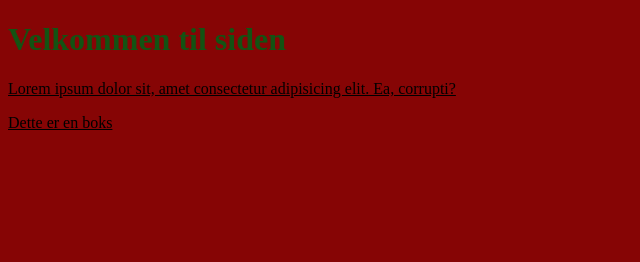
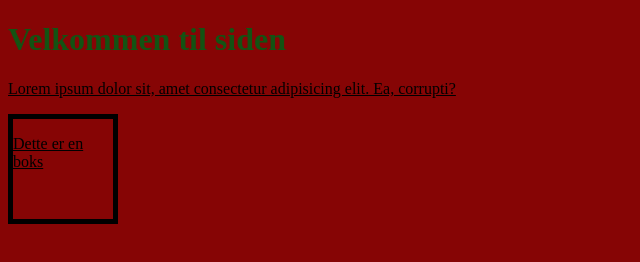
Before and after one commit to Oystein11/HTML-struktur, a plain HTML site: page index.html in a window 1280 px wide. Shown: the whole page, without its empty margins (0-640 px from the left). Drawn offline with Linux system fonts and the light colour scheme.

Commit message:
Added black box

```diff
--- a/style.css
+++ b/style.css
@@ -1,3 +1,4 @@
 body {width: 500px; background-color: rgb(134, 5, 5)}
 h1 {color: rgb(19, 83, 19);}
 p {text-decoration: underline;}
+div {height: 100px; width: 100px; border: 5px solid black}
```
